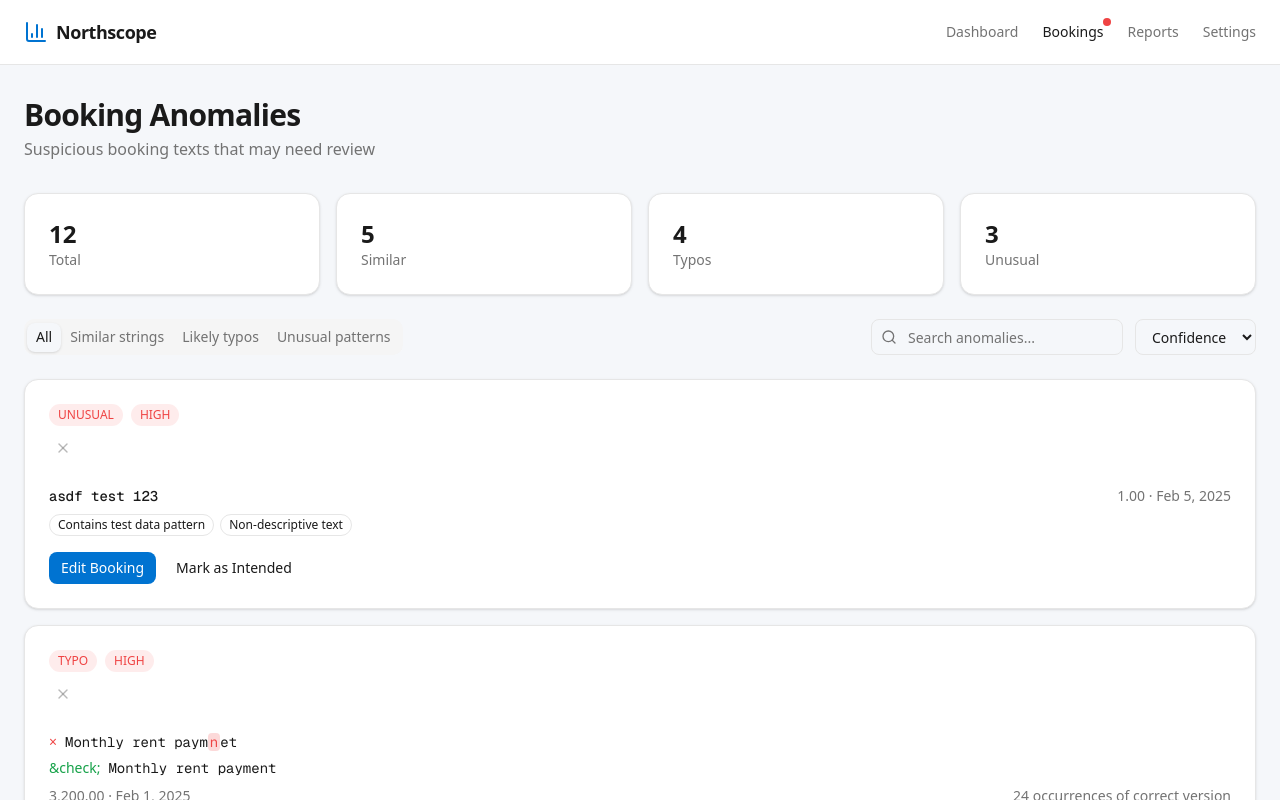
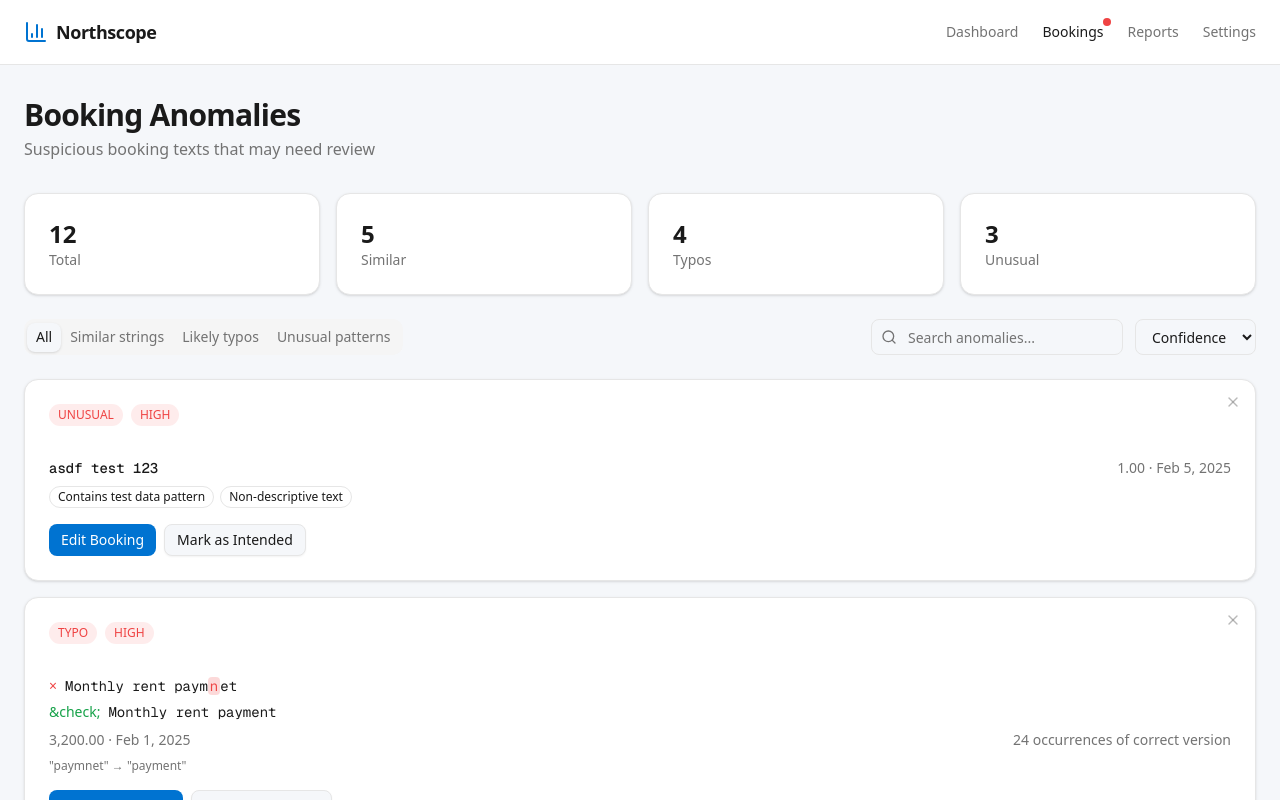
Before and after one commit to farambis/northscope, a Next.js app: page /bookings/anomalies in a window 1280 px wide. Shown: the top 800 px of the page. Built offline with nearby package versions, Linux system fonts and the light colour scheme.

Commit message:
Move dismiss to top-right corner and make Mark as Intended an outline button (#28)
Co-authored-by: Victor Webersberger <victor.webersberger@andamp.io>

```diff
--- a/src/components/bookings/AnomalyCard.tsx
+++ b/src/components/bookings/AnomalyCard.tsx
@@ -138,21 +138,21 @@ export function AnomalyCard({ group, onDismiss, onAction, onMarkIntended }: Anom
   const { label, style } = typeBadgeConfig[group.type]
 
   return (
-    <Card>
-      <CardHeader className="flex-row items-center justify-between space-y-0">
+    <Card className="relative">
+      <Button
+        variant="ghost"
+        size="icon"
+        className="absolute right-2 top-2 h-7 w-7 text-muted-foreground/50 hover:text-foreground transition-colors"
+        onClick={() => onDismiss(group.id)}
+        aria-label="Dismiss"
+      >
+        <X className="h-3.5 w-3.5" />
+      </Button>
+      <CardHeader className="flex-row items-center space-y-0 pr-10">
         <div className="flex items-center gap-2">
           <Badge className={style}>{label}</Badge>
           <ConfidenceBadge confidence={group.confidence} />
         </div>
-        <Button
-          variant="ghost"
-          size="icon"
-          className="h-7 w-7 text-muted-foreground/50 hover:text-foreground transition-colors"
-          onClick={() => onDismiss(group.id)}
-          aria-label="Dismiss"
-        >
-          <X className="h-3.5 w-3.5" />
-        </Button>
       </CardHeader>
       <CardContent className="space-y-4">
         {group.type === "similar" && <SimilarContent group={group} />}
@@ -163,7 +163,7 @@ export function AnomalyCard({ group, onDismiss, onAction, onMarkIntended }: Anom
             {actionLabels[group.type]}
           </Button>
           <Button
-            variant="ghost"
+            variant="outline"
             size="sm"
             onClick={() => onMarkIntended(group.id)}
           >
```
